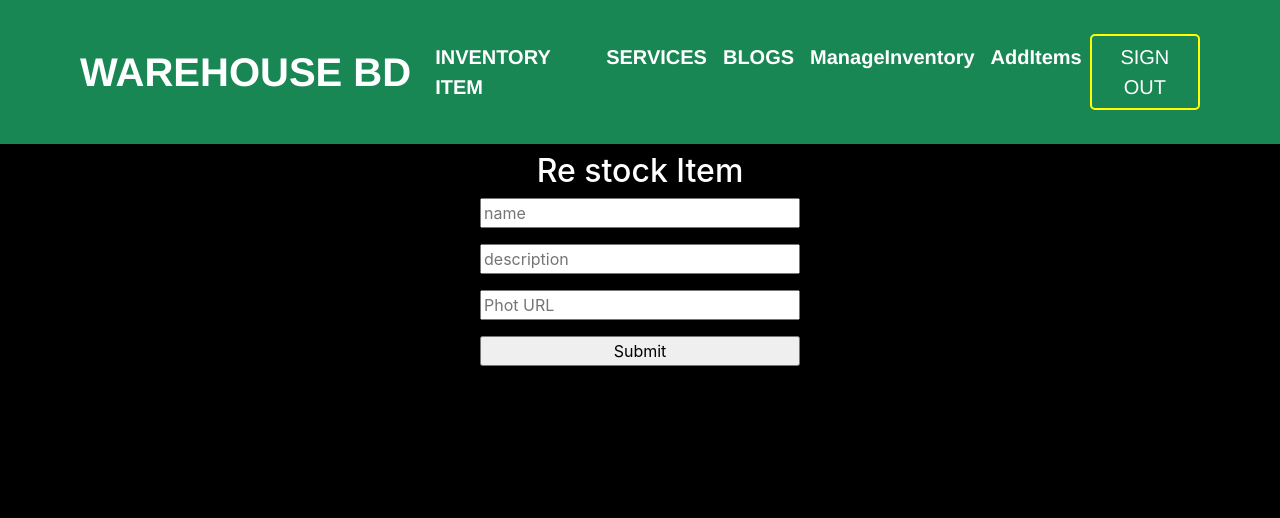
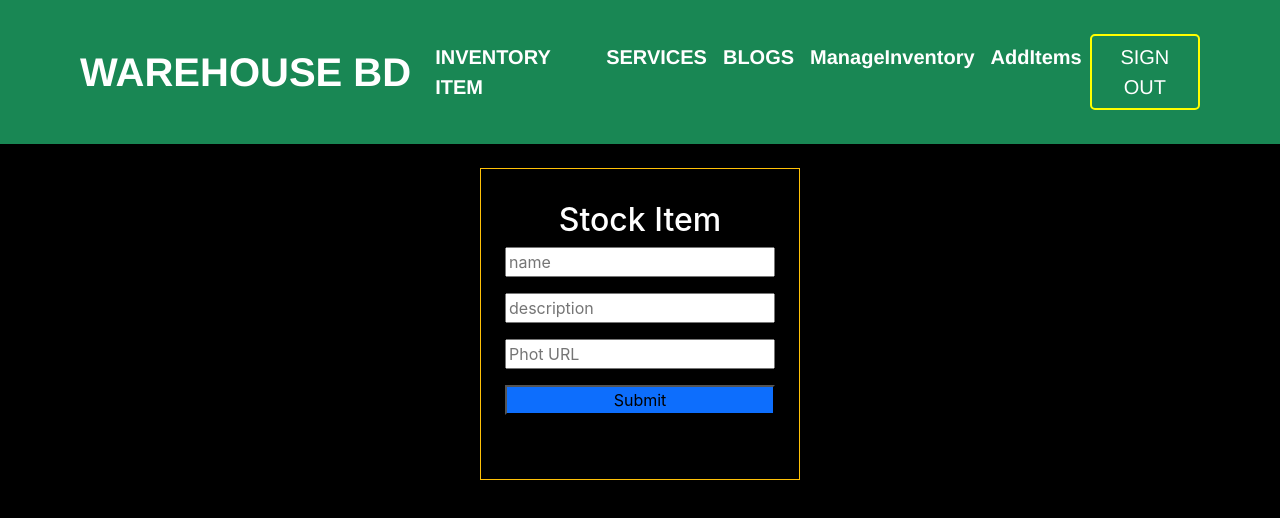
Before and after one commit to bariknishan/compuetr-warehouse-11, a React (Create React App) app: page /additems in a window 1280 px wide. Shown: the top 518 px of the page. Built offline with nearby package versions, Linux system fonts and the light colour scheme; no server answers; sample sign-in values are in the browser's storage.

Commit message:
more elements added

```diff
--- a/src/Pages/AddItem/AddItem.js
+++ b/src/Pages/AddItem/AddItem.js
@@ -35,15 +35,15 @@ const AddItem = () => {
 
     return (
 
-        <div className='w-25 mx-auto'>
-            <h2 className='text-white text-center mt-2'>Re stock Item</h2>
+        <div className='w-25 mx-auto border border-warning p-4 mt-4  '>
+            <h2 className='text-white text-center mt-2'> Stock Item</h2>
 
 
             <form  className=' d-flex flex-column mb-4' onSubmit={handleSubmit(onSubmit)}>
                 <input className='mb-3'  placeholder='name' {...register("name", { required: true, maxLength: 20 })}/>
                 <input className='mb-3' placeholder='description'  {...register("description")} />
                 <input className='mb-3' placeholder='Phot URL'  type="text" {...register("img")} />
-                <input className='mb-3 '  type="submit" />
+                <input className='mb-3 bg-primary '  type="submit" />
             </form>
 
         </div>
--- a/src/Pages/Inventory/Inventory/Inventory.js
+++ b/src/Pages/Inventory/Inventory/Inventory.js
@@ -33,7 +33,7 @@ const Inventory = () => {
     return (
 
         <div className='w-25 mx-auto  ' >
-            <h2 className='text-center text-white mt-2'> Inventory Re stock or Add Item </h2>
+            <h2 className='text-center text-white mt-2'> Inventory Re stock  </h2>
 
 
             <form className=' d-flex flex-column mb-4' onSubmit={handleSubmit(onSubmit)}>
--- a/src/Pages/ManageInventories/ManageInventories.js
+++ b/src/Pages/ManageInventories/ManageInventories.js
@@ -1,8 +1,17 @@
 import React from 'react';
+import { Nav } from 'react-bootstrap';
+import { Link } from 'react-router-dom';
+
 import useItems from '../../Hooks/UseItems';
 
 const ManageInventories = () => {
     const [items ,setItems] = useItems()
+
+
+
+
+
+
     const deleteHandle = (id) => {
         const proceed = window.confirm(' Are You sure delete this item?')
 
@@ -38,7 +47,9 @@ const ManageInventories = () => {
                     <p>  price:{item.price} </p>
                     <p> quantity:{item.quantity}</p>
                     <p> Id:{item._id}</p>
-                    <button onClick={() => deleteHandle(item._id)} className='bg-warning'>Delete</button>
+                    <button onClick={() => deleteHandle(item._id)} className='bg-warning p-1 w-25 fw-bold'>Delete Item</button>
+                   <br />
+                  <  Link  to="/additems" > <button className=' bg-primary mt-2 p-1 w-25 fw-bold'>Add Item</button></Link>
                 </div>)
 
             }
```
